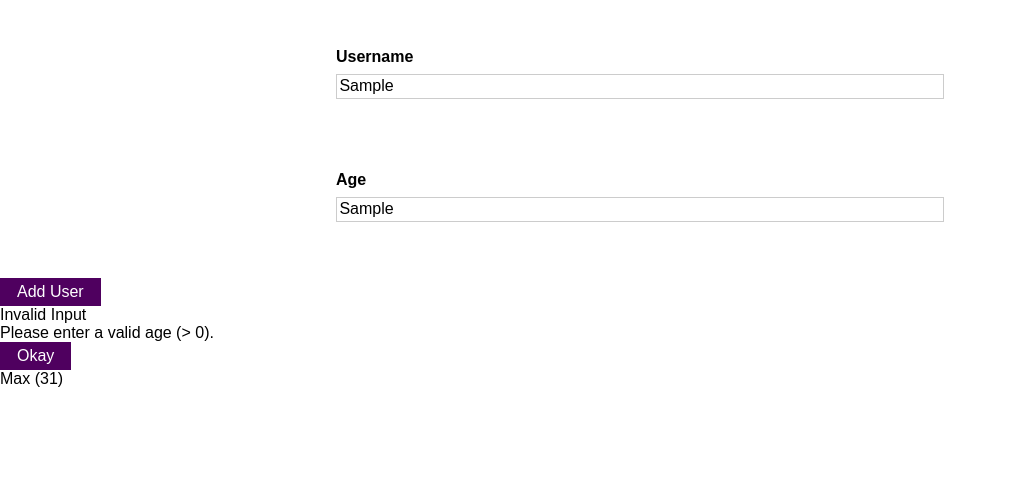
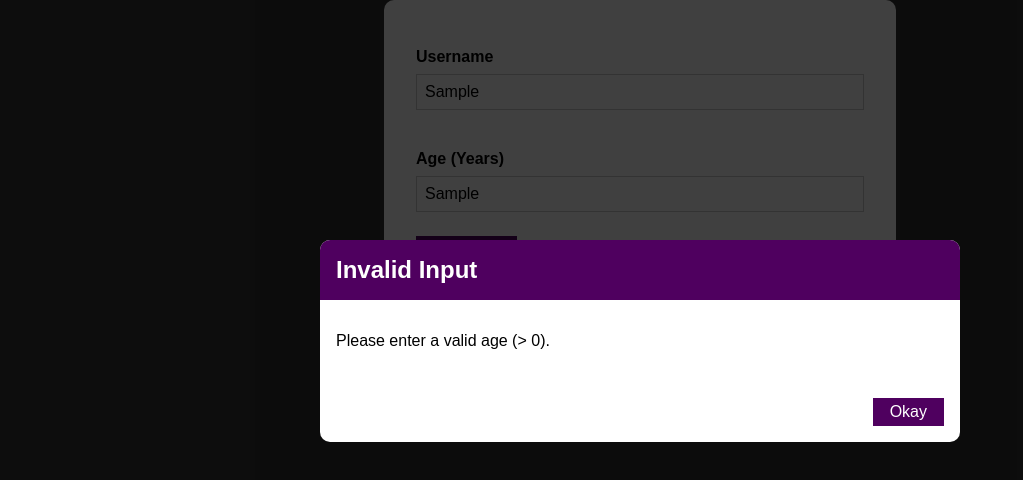
Before and after one commit to kevinoverworked/react-assignment-user-adding, a React (Create React App) app: page / in a window 1280 px wide. Both pictures are taken after typing "Sample", "Sample" into the empty fields and a click on the button "Add User". Shown: the top 480 px of the page, without its empty margins (0-1023 px from the left). Built offline with nearby package versions, Linux system fonts and the light colour scheme.

Commit message:
Reorganized where some components were loaded. Created card styling module. Created user list item styling module.

```diff
--- a/src/App.js
+++ b/src/App.js
@@ -1,12 +1,30 @@
-import React from 'react';
+import React, { useState } from "react";
 import Users from "./components/Users/Users";
+import AddUser from "./components/AddUser/AddUser";
+
+const userData = [
+  {
+      id: "Max_01",
+      name: "Max",
+      age: 31
+  }
+];
 
 function App() {
-  return (
-    <div>
-      <Users />
-    </div>
-  );
+    const [users, setUsers] = useState(userData);
+
+    const setAddUser = (user) => {
+        setUsers((prevUsers) => {
+            return [user, ...prevUsers];
+        });
+    };
+
+    return (
+        <div>
+            <AddUser onAddUser={setAddUser} />
+            <Users data={users} />
+        </div>
+    );
 }
 
 export default App;
--- a/src/components/AddUser/AddUser.js
+++ b/src/components/AddUser/AddUser.js
@@ -2,11 +2,11 @@ import React, { useState } from "react";
 import Button from "../UI/Button";
 import ErrorModal from "./ErrorModal";
 import styles from "./AddUser.module.css";
+import Card from "../UI/Card.module.css";
 
 const AddUser = (props) => {
     const [enteredName, setEnteredName] = useState("");
     const [enteredAge, setEnteredAge] = useState("");
-    //const [isError, setIsError] = useState(false);
     const [errorMessage, setErrorMessage] = useState(false);
 
     const nameHandler = (event) => {
@@ -46,25 +46,15 @@ const AddUser = (props) => {
         }
     };
 
-    /*const submitFormHandler = (event) => {
-        event.preventDefault();
-
-        if (!errorMessage) {
-            validateInputHandler();
-        } else {
-            resetForm();
-        }
-    };*/
-
     return (
-        <div>
+        <div className={Card.card}>
             <form onSubmit={validateInputHandler}>
                 <div className={styles.input}>
                     <label>Username</label>
                     <input type="text" name="username" value={enteredName} onChange={nameHandler} />
                 </div>
                 <div className={styles.input}>
-                    <label>Age</label>
+                    <label>Age (Years)</label>
                     <input type="text" name="age" value={enteredAge} onChange={ageHandler} />
                 </div>
                 <Button type="submit" label="Add User" />
--- a/src/components/AddUser/AddUser.module.css
+++ b/src/components/AddUser/AddUser.module.css
@@ -1,8 +1,5 @@
 .input {
-    margin: 2rem auto;
-    padding: 1rem;
-    width: 90%;
-    max-width: 40rem;
+    padding: 1rem 0;
   }
 
   .input label {
@@ -16,7 +13,7 @@
     display: block;
     width: 100%;
     border: 1px solid #ccc;
-    padding: 0.15rem;
+    padding: 0.5rem;
     margin-bottom: 0.5rem;
   }
 
--- a/src/components/AddUser/ErrorModal.js
+++ b/src/components/AddUser/ErrorModal.js
@@ -1,5 +1,6 @@
 import React from "react";
 import Button from "../UI/Button";
+import styles from "./ErrorModal.module.css";
 
 const ErrorModal = (props) => {
     const buttonHandler = () => {
@@ -8,12 +9,17 @@ const ErrorModal = (props) => {
 
     return (
         <div>
-            <div className="title">Invalid Input</div>
-            <div className="content">
-                <div className="message">
-                    {props.message}
+            <div className={styles.backdrop}></div>
+            <div className={styles.modal}>
+                <div className={styles.header}><h2>Invalid Input</h2></div>
+                <div className={styles.content}>
+                    <p>
+                        {props.message}
+                    </p>
                 </div>
-                <Button type="button" label="Okay" onClick={buttonHandler} />
+                <div className={styles.actions}>
+                    <Button type="button" className={styles.actions} label="Okay" onClick={buttonHandler} />
+                </div>
             </div>
         </div>
     );
--- /dev/null
+++ b/src/components/AddUser/ErrorModal.module.css
@@ -0,0 +1,47 @@
+.backdrop {
+    position: fixed;
+    top: 0;
+    left: 0;
+    width: 100%;
+    height: 100vh;
+    z-index: 10;
+    background: rgba(0, 0, 0, 0.75);
+  }
+
+  .modal {
+    position: fixed;
+    top: 30vh;
+    left: 10%;
+    width: 80%;
+    z-index: 100;
+    overflow: hidden;
+    background: #ffffff;
+    border-radius: 10px;
+  }
+
+  .header {
+    background: #4f005f;
+    padding: 1rem;
+  }
+
+  .header h2 {
+    margin: 0;
+    color: white;
+  }
+
+  .content {
+    padding: 1rem;
+  }
+
+  .actions {
+    padding: 1rem;
+    display: flex;
+    justify-content: flex-end;
+  }
+
+  @media (min-width: 768px) {
+    .modal {
+      left: calc(50% - 20rem);
+      width: 40rem;
+    }
+  }
--- /dev/null
+++ b/src/components/UI/Card.module.css
@@ -0,0 +1,8 @@
+.card {
+    max-width: 40%;
+    background-color: #ffffff;
+    border-radius: 10px;
+    margin: 0 auto;
+    padding: 2rem;
+    margin-bottom: 2rem;
+}
--- a/src/components/Users/Users.js
+++ b/src/components/Users/Users.js
@@ -1,29 +1,15 @@
-import React, { useState } from "react";
+import React from "react";
 import UsersList from "./UsersList";
-import AddUser from "../AddUser/AddUser";
+import styles from "../UI/Card.module.css";
 
-const userData = [
-    {
-        id: "Max_01",
-        name: "Max",
-        age: 31
-    }
-];
-const Users = () => {
-    const [users, setUsers] = useState(userData);
-
-    const setAddUser = (user) => {
-        setUsers(prevUsers => {
-            return [user, ...prevUsers];
-        });
-    };
+const Users = (props) => {
 
     return (
-        <div>
-            <AddUser onAddUser={setAddUser} />
-            <UsersList data={users} />
+        <div className={styles.card}>
+            <UsersList data={props.data} />
         </div>
     )
+
 };
 
 export default Users;
--- a/src/components/Users/UsersItem.js
+++ b/src/components/Users/UsersItem.js
@@ -1,7 +1,8 @@
 import React from "react";
+import styles from "./UsersItem.module.css";
 
 const UsersItem = (props) => {
-    return <div>{props.name} ({props.age})</div>
+    return <div className={styles.item}>{props.name} ({props.age} years old)</div>
 };
 
 export default UsersItem;
--- /dev/null
+++ b/src/components/Users/UsersItem.module.css
@@ -0,0 +1,5 @@
+.item {
+    border: 1px solid #ccc;
+    padding: 0.5rem;
+    margin-bottom: 0.5rem;
+}
--- a/src/index.css
+++ b/src/index.css
@@ -8,4 +8,5 @@ html {
 
 body {
   margin: 0;
+  background: #333;
 }
```
